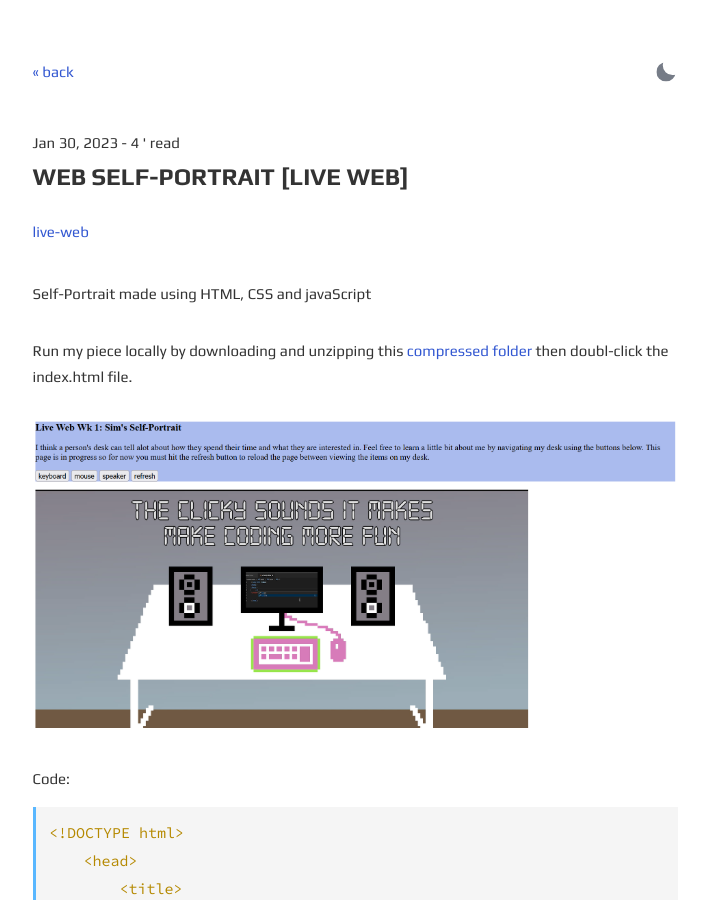
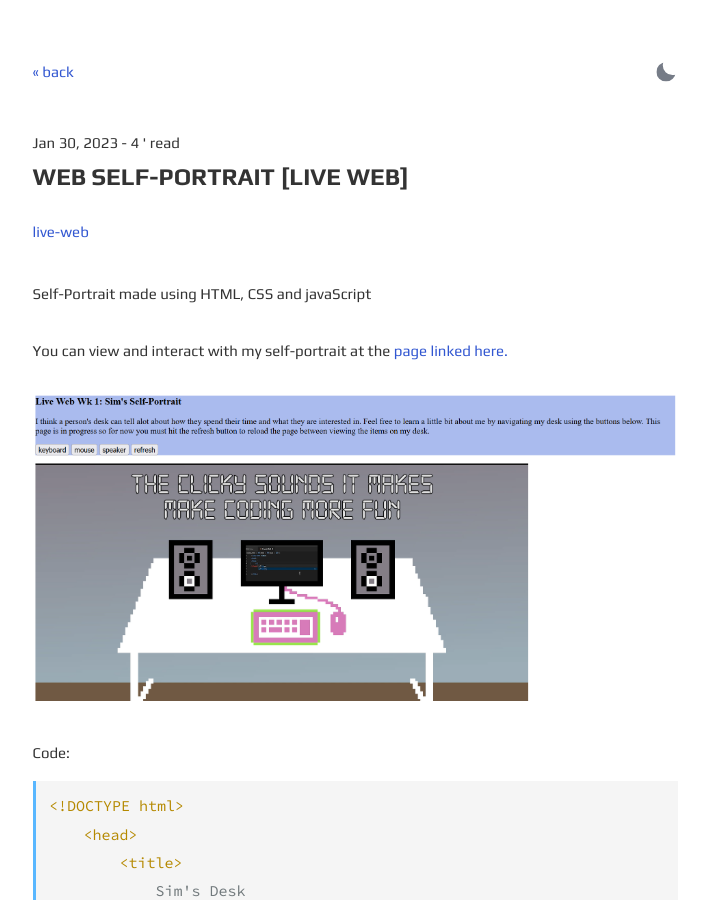
Before and after one commit to ratemypraxis/itp, a Jekyll site: the page built from _posts/2023-01-30-self-portrait.md, in a window 1280 px wide and 900 px high. Shown: the whole window, without its empty margins (285-992 px from the left). Built offline with Jekyll 4.4.1, drawn with Linux system fonts in a browser that asks for light colours; comment, search, counter and statistics services are not loaded.

Commit message:
Update 2023-01-30-self-portrait.md

````diff
--- a/_posts/2023-01-30-self-portrait.md
+++ b/_posts/2023-01-30-self-portrait.md
@@ -7,9 +7,9 @@ tags: live-web
 ---
 Self-Portrait made using HTML, CSS and javaScript
 
-Run my piece locally by downloading and unzipping this <a href="https://drive.google.com/file/d/1tCaqOv4TRP0DaRWbf1PL9lovUjwQU2lR/view?usp=share_link">compressed folder</a> then doubl-click the index.html file.
+You can view and interact with my self-portrait at the <a href ="http://147.182.218.244/selfPortrait.html">page linked here.</a>
 
- ![](https://raw.githubusercontent.com/ratemypraxis/itp/master/_posts/selfportrait.PNG)
+ ![screenshot of a computer screen](https://raw.githubusercontent.com/ratemypraxis/itp/master/_posts/selfportrait.PNG)
 
 Code:
 ```html
````
